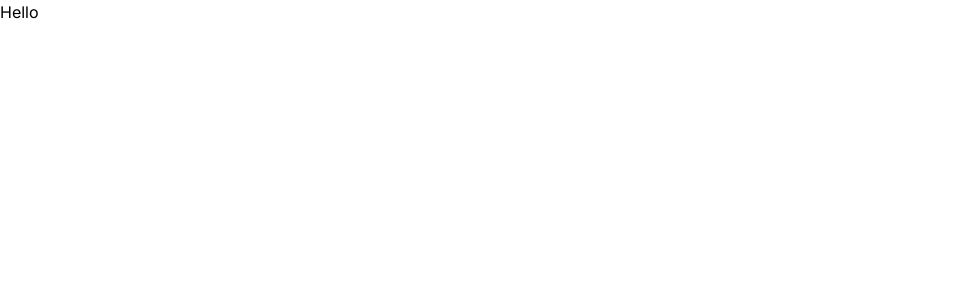
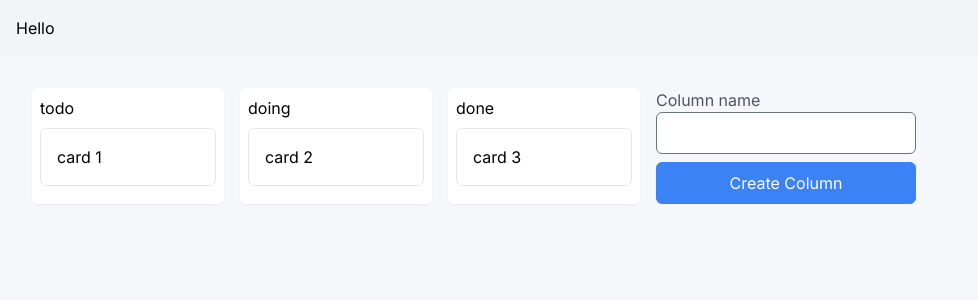
Before and after one commit to SupratimSarkar2001/Hello, a Next.js app: page / in a window 1280 px wide. Shown: the top 300 px of the page, without its empty margins (0-978 px from the left). Built offline with nearby package versions, Linux system fonts and the light colour scheme.

Commit message:
Implement: Basic Card & Column

```diff
--- a/src/app/globals.css
+++ b/src/app/globals.css
@@ -1,3 +1,21 @@
 @tailwind base;
 @tailwind components;
 @tailwind utilities;
+
+body{
+    background-color: #f6f7fb;
+}
+
+button[type="submit"],
+button.primary,
+.btn{
+    @apply bg-gray-200 text-gray-900 py-2 px-4 border border-gray-200 rounded-md;
+}
+button[type="submit"],
+.primary{
+    @apply bg-blue-500 border-blue-500 text-white;
+}
+
+input[type="text"]{
+    @apply w-full block rounded-md;
+}
--- a/src/app/layout.tsx
+++ b/src/app/layout.tsx
@@ -16,7 +16,14 @@ export default function RootLayout({
 }>) {
   return (
     <html lang="en">
-      <body className={inter.className}>{children}</body>
+      <body className={inter.className}>
+        <header className="bg-gray-100 p-4">
+          Hello
+        </header>
+        <main className="p-8">
+        {children}
+        </main>
+      </body>
     </html>
   );
 }
--- a/src/app/page.tsx
+++ b/src/app/page.tsx
@@ -1,7 +1,9 @@
+import Board from "@/components/Board";
+
 export default function Home() {
   return (
     <div>
-      Hello
+      <Board/>
     </div>
   );
 }
--- /dev/null
+++ b/src/components/Board.tsx
@@ -0,0 +1,35 @@
+"use client"
+import Column from "./Column";
+import NewColumnForm from "./forms/NewColumnForm";
+
+const columns = [
+   { id: "wghgs", name: "todo", index: 0 },
+   { id: "hjshj", name: "doing", index: 1 },
+   { id: "nhsdn", name: "done", index: 2 },
+]
+
+export type CardType = {
+   name: String;
+   id: String;
+   order: Number;
+}
+
+const cards = [
+   { id: "1ghj", name: "card 1", order: 0 , columnId: "wghgs"},
+   { id: "2ghj", name: "card 2", order: 1 , columnId: "hjshj"},
+   { id: "3ghj", name: "card 3", order: 2 , columnId: "nhsdn"},
+]
+export default function Board() {
+   return (
+      <div className="flex gap-4">
+         {
+            columns.map(column => (
+              <Column {... column}
+              cards = {cards.filter(card => card.columnId === column.id)}
+              key={column.id} />
+            ))
+         }
+         <NewColumnForm />
+      </div>
+   );
+}
--- /dev/null
+++ b/src/components/Column.tsx
@@ -0,0 +1,18 @@
+import { CardType } from "./Board"
+
+type ColumnProps = {
+ name: String
+ cards: CardType[]
+}
+export default function Column({name, cards}: ColumnProps) {
+ return(
+  <div className="w-48 bg-white shadow-sm rounded-md p-2">
+   <h3>{name}</h3>
+   {cards.map(card => (
+    <div className="border my-2 p-4 rounded-md">
+     <span>{card.name}</span>
+    </div>
+   ))}
+</div>
+ )
+}
--- /dev/null
+++ b/src/components/forms/NewColumnForm.tsx
@@ -0,0 +1,24 @@
+'use client'
+import { FormEvent } from "react"
+
+export default function NewColumnForm() {
+ const handleNewColumn = (event :FormEvent)=>{
+  event.preventDefault()
+
+  const input = (event.target as HTMLInputElement).querySelector('input');
+
+  if(input){
+   alert(input.value)
+  }
+
+ }
+ return (
+  <form onSubmit={handleNewColumn} className="max-w-xs">
+   <label className="block">
+    <span className="text-gray-600 block">Column name</span>
+    <input type="text" name="column-name" />
+   </label>
+   <button type="submit" className="mt-2 block w-full">Create Column</button>
+  </form>
+ )
+}
--- a/tailwind.config.ts
+++ b/tailwind.config.ts
@@ -15,6 +15,8 @@ const config: Config = {
       },
     },
   },
-  plugins: [],
+  plugins: [
+    require('@tailwindcss/forms'),
+  ],
 };
 export default config;
```
Also changed, not shown: package.json (+6 -5 lines), 1 other file (tests, documents, lock files or other folders).
